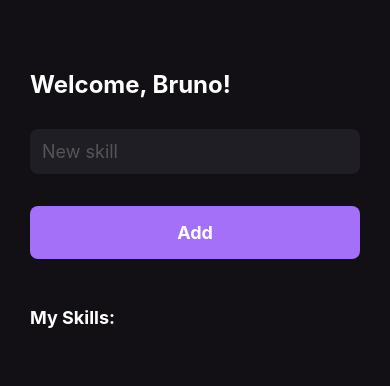
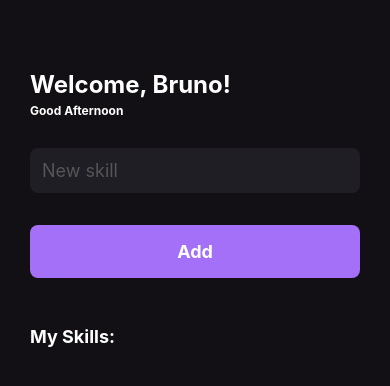
Before and after one commit to Brunogoldoni/React-Native, a React Native app: screen / in a window 390 px wide. Shown: the top 386 px of the page. Built offline with nearby package versions, Linux system fonts and the light colour scheme.

Commit message:
useEffect

```diff
--- a/src/pages/Home/index.js
+++ b/src/pages/Home/index.js
@@ -1,4 +1,4 @@
-import React, { useState } from "react";
+import React, { useState, useEffect } from "react";
 import { FlatList } from "react-native";
 
 import { Button, SkillCard, Input } from "../../components";
@@ -6,6 +6,7 @@ import { Button, SkillCard, Input } from "../../components";
 import {
   Container,
   Title,
+  GreetingsText,
   WrapperInput,
   WrapperButton,
   MySkillsTitle,
@@ -14,15 +15,29 @@ import {
 export default function Home() {
   const [newSkill, setNewSkill] = useState("");
   const [mySkills, setMySkills] = useState([]);
+  const [greetings, setGreetings] = useState("");
 
   function handleAddNewSkill() {
     setMySkills((oldSkills) => [...oldSkills, newSkill]);
   }
 
+  useEffect(() => {
+    const currentHour = new Date().getHours();
+
+    if (currentHour < 12) {
+      setGreetings("Good Morning");
+    } else if (currentHour >= 12 && currentHour < 18) {
+      setGreetings("Good Afternoon");
+    } else {
+      setGreetings("Good Night");
+    }
+  }, []);
+
   return (
     <>
       <Container>
         <Title>Welcome, Bruno!</Title>
+        <GreetingsText>{greetings}</GreetingsText>
 
         <WrapperInput>
           <Input
--- a/src/pages/Home/styles.js
+++ b/src/pages/Home/styles.js
@@ -11,6 +11,13 @@ export const Container = styled.View`
 export const Title = styled.Text`
   color: ${colors.white};
   font-size: 24px;
+  font-weight: bold;
+`;
+
+export const GreetingsText = styled.Text`
+  color: ${colors.white};
+  margin-top: 4px;
+  font-size: 12px;
   font-weight: bold;
 `;
 
```
